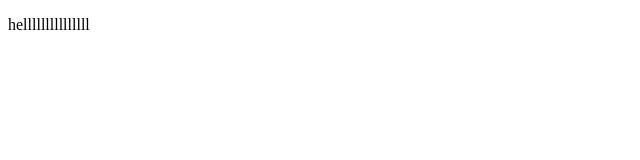
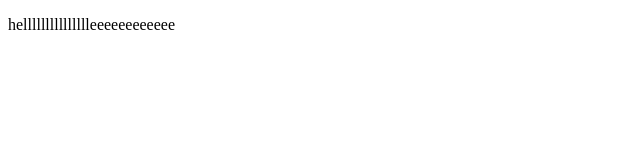
Before and after one commit to PradeepFusion/project-1, a plain HTML site: page ex.html in a window 1280 px wide. Shown: the whole page, without its empty margins (0-640 px from the left). Drawn offline with Linux system fonts and the light colour scheme.

Commit message:
modified

```diff
--- a/ex.html
+++ b/ex.html
@@ -6,6 +6,6 @@
     <title>Document</title>
 </head>
 <body>
-    <p>helllllllllllllll</p>
+    <p>hellllllllllllllleeeeeeeeeeee</p>
 </body>
 </html>
```
